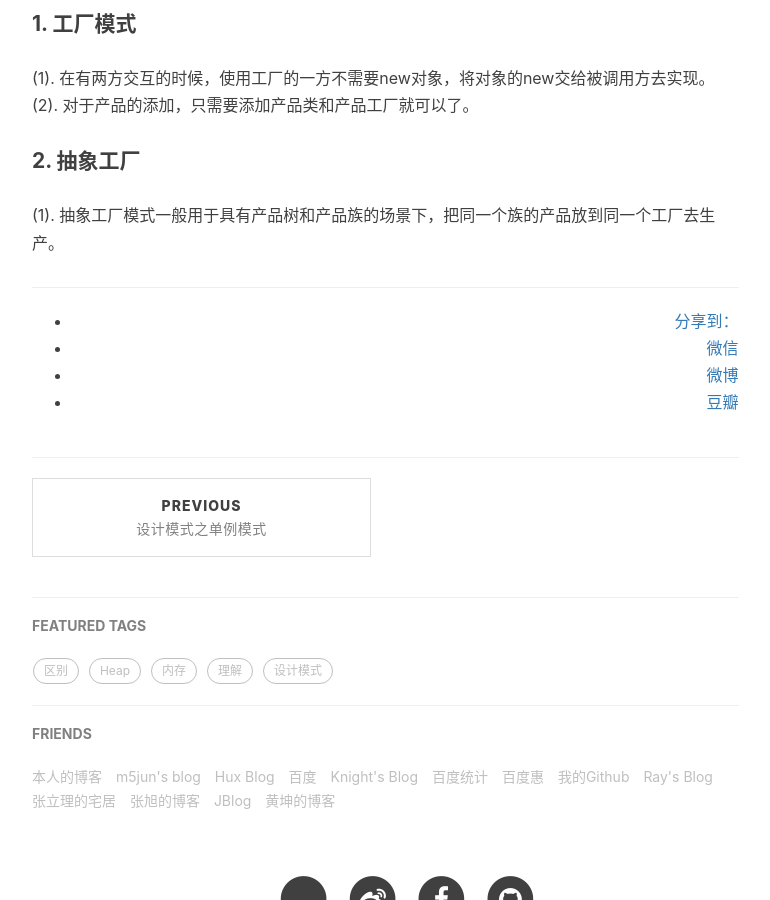
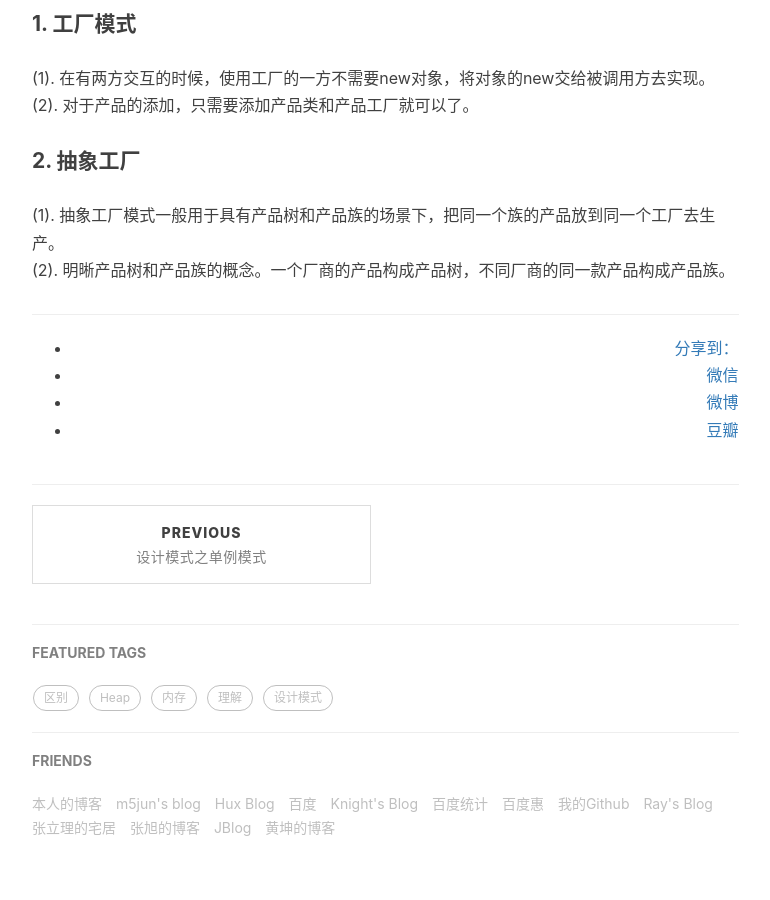
Before and after one commit to baiscjava/basicjava.github.io, a Jekyll site: the page built from _posts/2017-01-16-设计模式之工厂模式.md, in a window 1280 px wide and 900 px high, scrolled down 579 px. Shown: the whole window, without its empty margins (233-1003 px from the left). Built offline with Jekyll 4.4.1, drawn with Linux system fonts in a browser that asks for light colours; nearby versions of some CDN libraries; comment, search, counter and statistics services are not loaded.

Commit message:
Update 2017-01-16-设计模式之工厂模式.md

```diff
--- a/_posts/2017-01-16-设计模式之工厂模式.md
+++ b/_posts/2017-01-16-设计模式之工厂模式.md
@@ -16,3 +16,4 @@
 
 #### 2. 抽象工厂
 (1). 抽象工厂模式一般用于具有产品树和产品族的场景下，把同一个族的产品放到同一个工厂去生产。<br>
+(2). 明晰产品树和产品族的概念。一个厂商的产品构成产品树，不同厂商的同一款产品构成产品族。<br>
```
